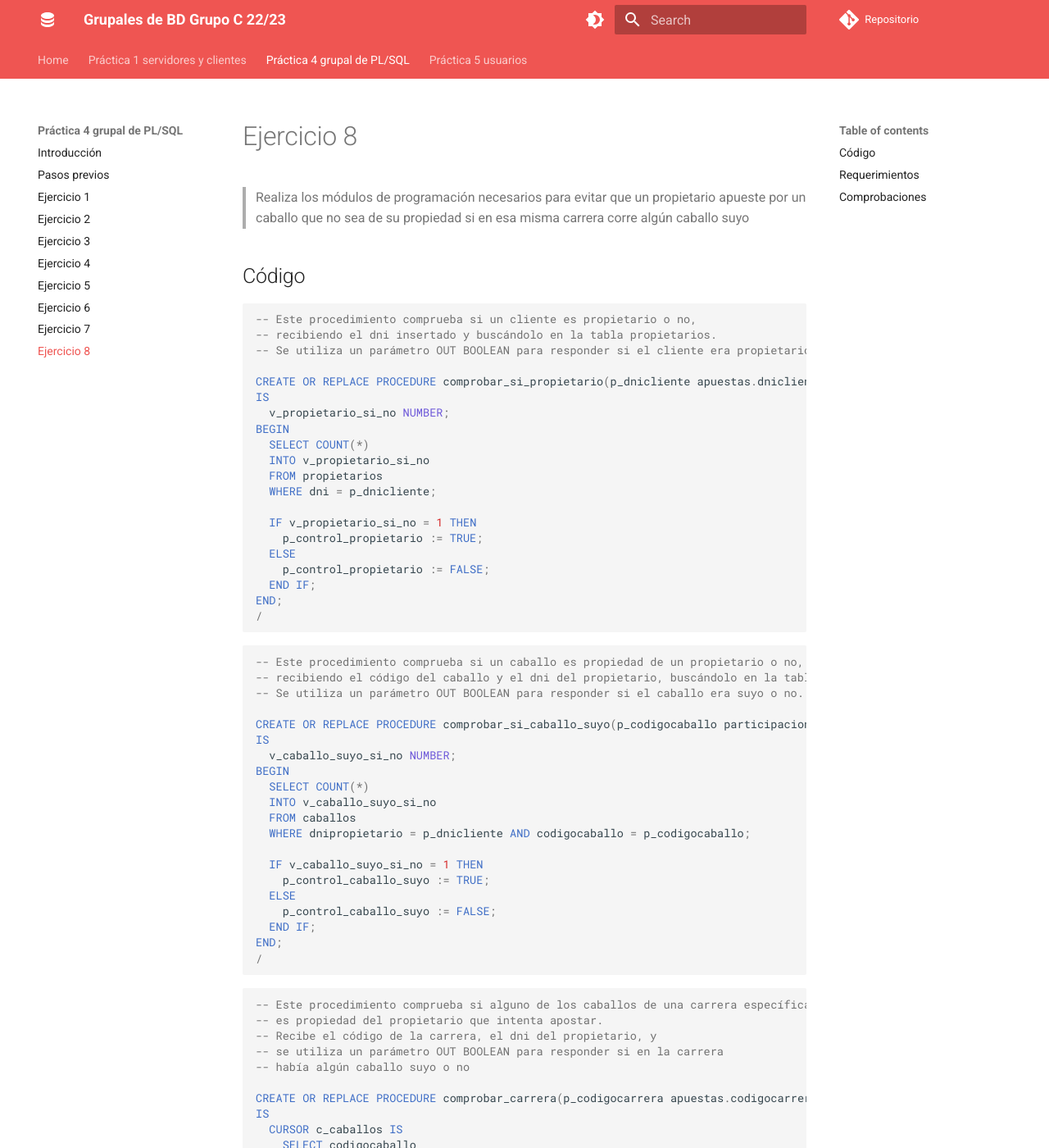
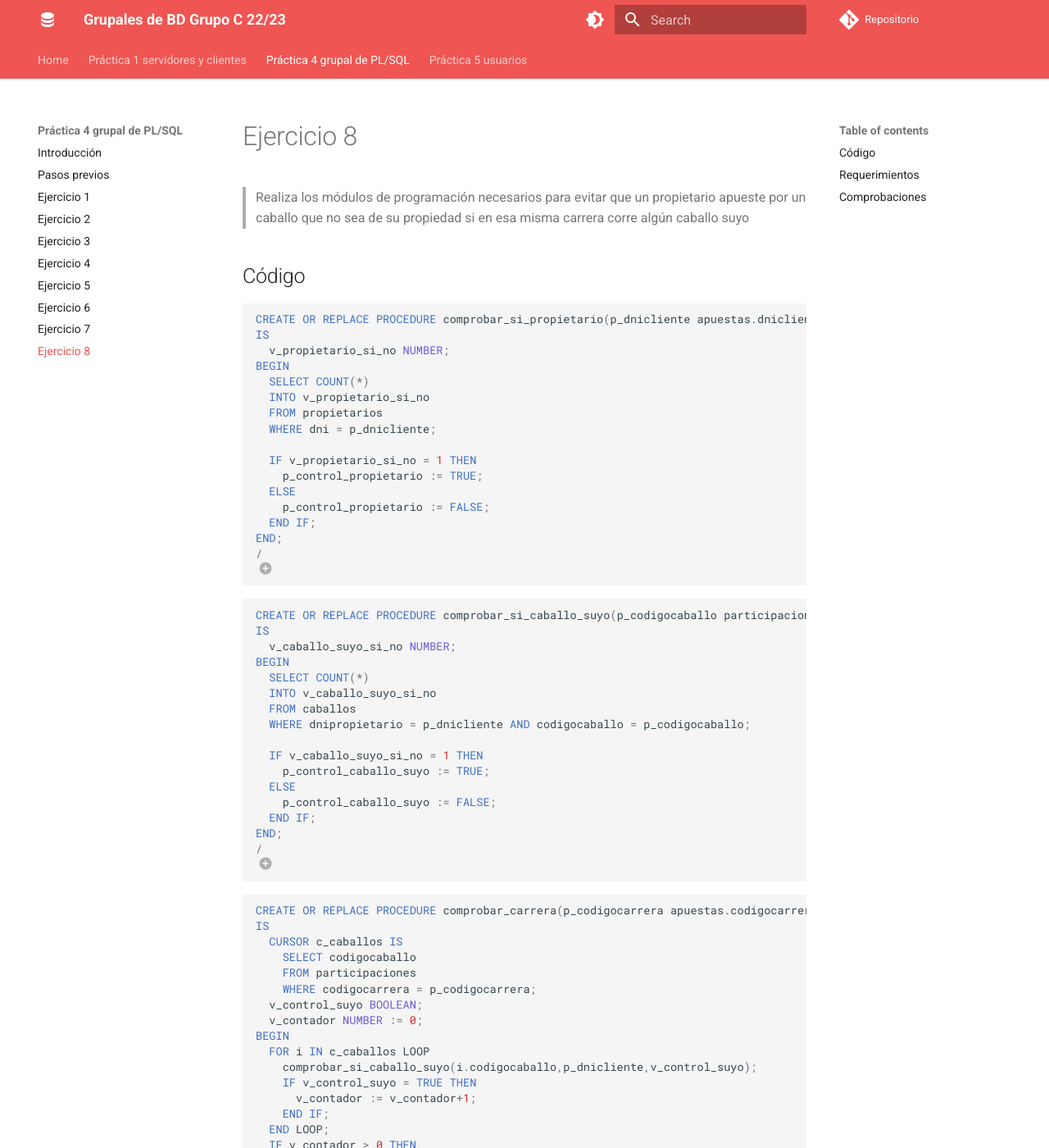
Before and after one commit to adriasir123/grupalesbdc, an MkDocs documentation site: the page built from docs/p4-grupal-plsql/ejercicio8.md, in a window 1280 px wide and 1400 px high. Shown: the whole window at 82% size. Built offline with MkDocs 1.6.1 and Material for MkDocs 9.7.7, drawn with Linux system fonts in a browser that asks for light colours; comment, search, counter and statistics services are not loaded; some of the changed text lies outside the part shown.

Commit message:
ej8 comentarios con annotations

````diff
--- a/docs/p4-grupal-plsql/ejercicio8.md
+++ b/docs/p4-grupal-plsql/ejercicio8.md
@@ -5,10 +5,6 @@
 ## Código
 
 ```sql
--- Este procedimiento comprueba si un cliente es propietario o no,
--- recibiendo el dni insertado y buscándolo en la tabla propietarios.
--- Se utiliza un parámetro OUT BOOLEAN para responder si el cliente era propietario o no.
-
 CREATE OR REPLACE PROCEDURE comprobar_si_propietario(p_dnicliente apuestas.dnicliente%TYPE, p_control_propietario OUT BOOLEAN)
 IS
   v_propietario_si_no NUMBER;
@@ -25,13 +21,12 @@
   END IF;
 END;
 /
+-- (1)!
 ```
 
+1. Este procedimiento comprueba si un cliente es propietario o no, recibiendo el dni insertado y buscándolo en la tabla propietarios. Se utiliza un parámetro OUT BOOLEAN para responder si el cliente era propietario o no.
+
 ```sql
--- Este procedimiento comprueba si un caballo es propiedad de un propietario o no,
--- recibiendo el código del caballo y el dni del propietario, buscándolo en la tabla caballos.
--- Se utiliza un parámetro OUT BOOLEAN para responder si el caballo era suyo o no.
-
 CREATE OR REPLACE PROCEDURE comprobar_si_caballo_suyo(p_codigocaballo participaciones.codigocaballo%TYPE, p_dnicliente apuestas.dnicliente%TYPE, p_control_caballo_suyo OUT BOOLEAN)
 IS
   v_caballo_suyo_si_no NUMBER;
@@ -48,15 +43,12 @@
   END IF;
 END;
 /
+-- (1)!
 ```
 
+1. Este procedimiento comprueba si un caballo es propiedad de un propietario o no, recibiendo el código del caballo y el dni del propietario, buscándolo en la tabla caballos. Se utiliza un parámetro OUT BOOLEAN para responder si el caballo era suyo o no.
+
 ```sql
--- Este procedimiento comprueba si alguno de los caballos de una carrera específica
--- es propiedad del propietario que intenta apostar.
--- Recibe el código de la carrera, el dni del propietario, y
--- se utiliza un parámetro OUT BOOLEAN para responder si en la carrera
--- había algún caballo suyo o no
-
 CREATE OR REPLACE PROCEDURE comprobar_carrera(p_codigocarrera apuestas.codigocarrera%TYPE, p_dnicliente apuestas.dnicliente%TYPE, p_control_carrera OUT BOOLEAN)
 IS
   CURSOR c_caballos IS
````
Also changed, not shown: other parts of docs/p4-grupal-plsql/ejercicio8.md (+6 -4 lines).
